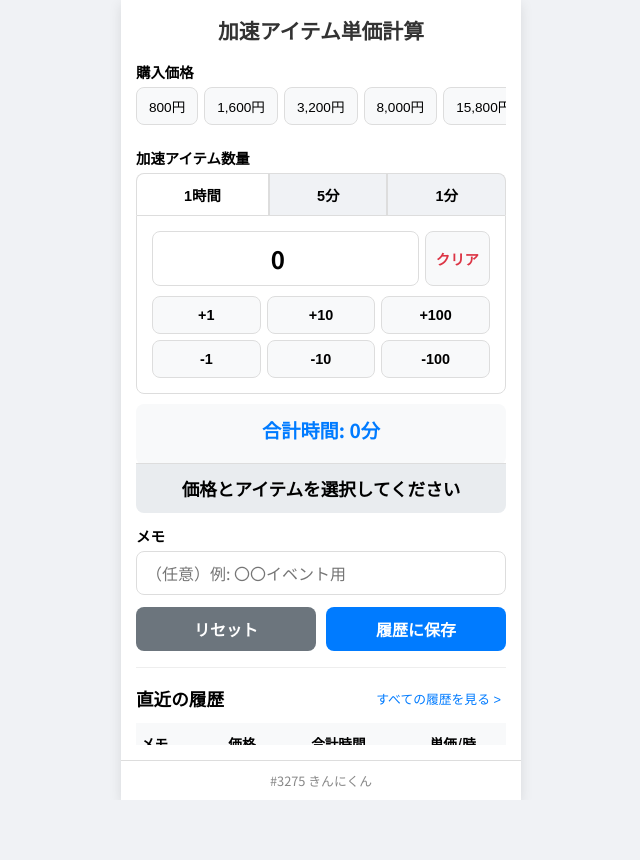
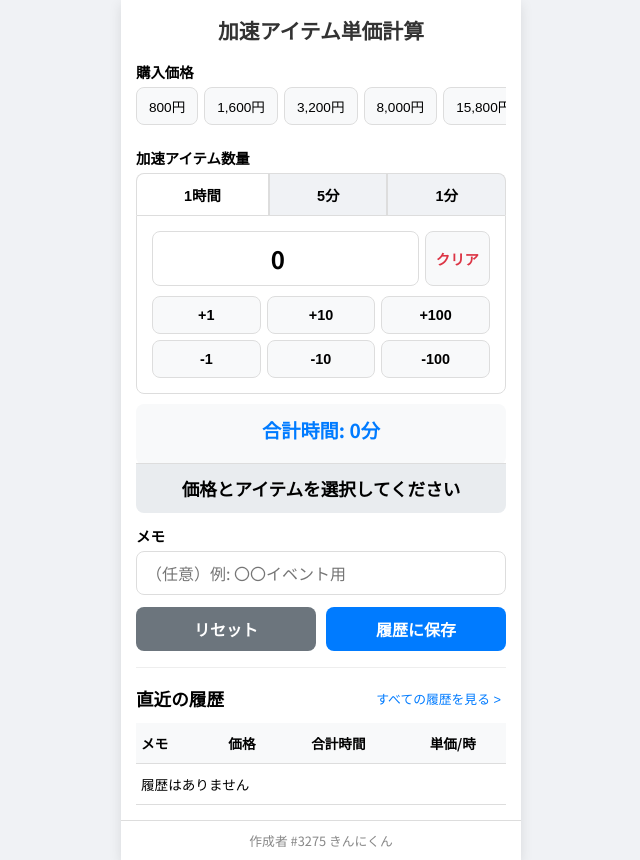
Before and after one commit to kinniku-n/wos_kasoku_calc, a plain HTML site: page index.html in a window 1280 px wide. Shown: the whole page, without its empty margins (319-959 px from the left). Before the commit the page ends 800 px from the top, so only its background shows below. Drawn offline with Linux system fonts and the light colour scheme.

Commit message:
Update index.html

```diff
--- a/index.html
+++ b/index.html
@@ -23,9 +23,9 @@
         --font-family: "Noto Sans JP", sans-serif;
         --highlight-color: #e0f7ff;
       }
+      /* 修正: height: 100% を削除し、スクロールを自然に */
       html,
       body {
-        height: 100%;
         margin: 0;
         padding: 0;
         font-family: var(--font-family);
@@ -33,7 +33,8 @@
       }
       .container {
         max-width: 400px;
-        height: 100%;
+        /* 修正: heightをmin-height: 100vhに変更し、コンテンツが画面より大きい場合に対応 */
+        min-height: 100vh;
         margin: 0 auto;
         background-color: var(--surface-color);
         box-shadow: 0 4px 12px rgba(0, 0, 0, 0.1);
@@ -42,24 +43,26 @@
       }
       .content-wrapper {
         flex-grow: 1;
+        /* 修正: overflow: hidden を削除し、スクロールを許可 */
         min-height: 0;
-        overflow: hidden;
         display: flex;
         flex-direction: column;
       }
       .page {
-        height: 100%;
+        /* 修正: height: 100%を削除し、flex-growで高さを自動調整 */
         padding: 15px;
         box-sizing: border-box;
         display: flex;
         flex-direction: column;
+        flex-grow: 1;
       }
       .page.hidden {
         display: none;
       }
       .calc-form {
         flex-shrink: 0;
-        overflow-y: auto;
+        /* 修正: 親要素でスクロールするため不要に */
+        /* overflow-y: auto; */
       }
       .page-title {
         text-align: center;
@@ -440,7 +443,7 @@
           </div>
         </section>
       </div>
-      <footer class="footer">#3275 きんにくん</footer>
+      <footer class="footer">作成者 #3275 きんにくん</footer>
     </div>
 
     <script>
```
